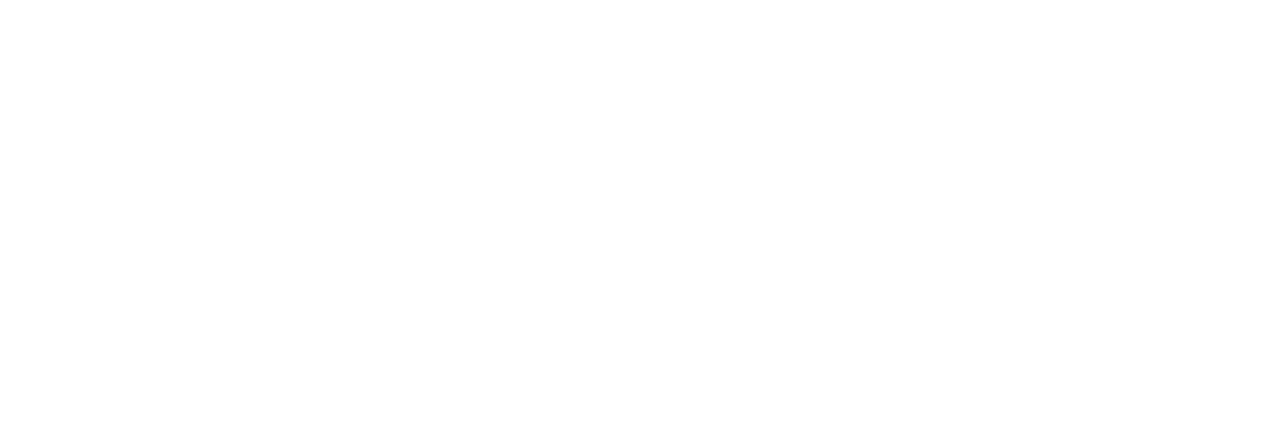
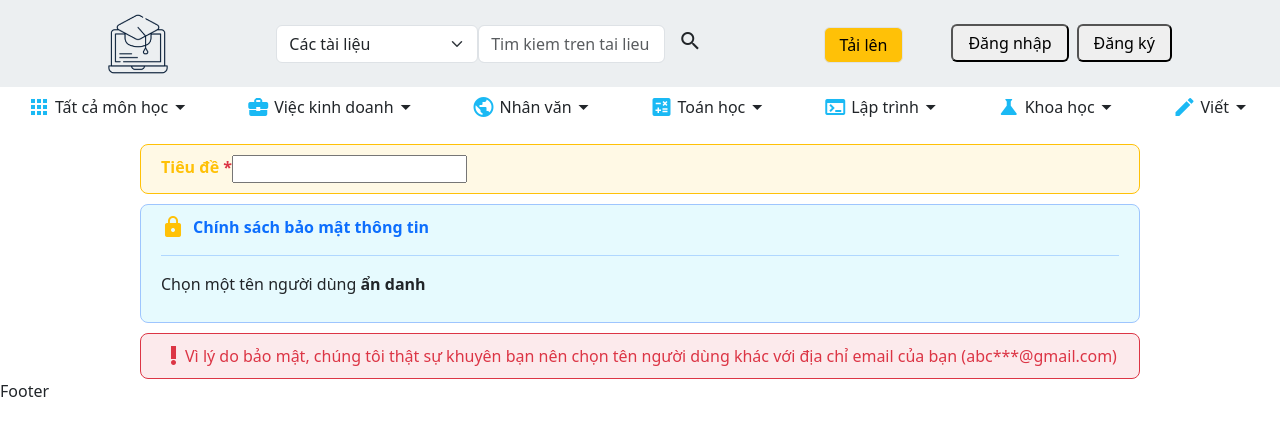
Before and after one commit to duchoaang/Ba_To_Pho, a React (Vite) app: page /upload in a window 1280 px wide. Before the commit this address had no page. Shown: the top 436 px of the page. Built offline with nearby package versions, Linux system fonts and the light colour scheme.

Commit message:
upload page

```diff
--- a/src/App.jsx
+++ b/src/App.jsx
@@ -4,9 +4,7 @@ import 'bootstrap/dist/css/bootstrap.min.css';
 import { routes } from '~/routes';
 import DefaultLayout from './layout/DefaultLayout';
 
-const App = () => {
-    console.log('ok');
-    return (
+const App = () => (
     <div id="App" className="vw-100 overflow-hidden">
         <Routes>
             {routes.map((route, index) => {
@@ -26,6 +24,5 @@ const App = () => {
         </Routes>
     </div>
 );
-};
 
 export default App;
--- a/src/components/Button/Button.jsx
+++ b/src/components/Button/Button.jsx
@@ -3,9 +3,9 @@ import styles from './Button.module.scss';
 
 const cx = classnames.bind(styles);
 
-const Button = ({ children, className, leftIcon, rightIcon }) => {
+const Button = ({ children, className, leftIcon, rightIcon, ...props }) => {
     return (
-        <button className={cx('wrapper', 'rounded', className)}>
+        <button className={cx('wrapper', 'rounded', className)} {...props}>
             {leftIcon ?? null}
             <span className={(leftIcon ? 'ms-2' : '') + (rightIcon ? 'me-2' : '')}>{children}</span>
             {rightIcon ?? null}
--- a/src/components/Header/Header.jsx
+++ b/src/components/Header/Header.jsx
@@ -1,4 +1,5 @@
 import { useState } from 'react';
+import { Link } from 'react-router-dom';
 import classNames from 'classnames/bind';
 import styles from './Header.module.scss';
 
@@ -48,13 +49,17 @@ const SubMenu = ({ data }) => {
     return (
         <li className={cx('sub-menu')}>
             <div className="d-flex align-items-center pb-2">
-                {data.icon ? <span className="material-icons">{data.icon}</span> : null}
+                {data.icon ? (
+                    <span className="material-icons" style={{ color: '#1ab9f4' }}>
+                        {data.icon}
+                    </span>
+                ) : null}
                 <span className="ms-1">{data.title}</span>
-                {data.subItem ? <span class="material-icons">arrow_drop_down</span> : null}
+                {data.subItem ? <span className="material-icons">arrow_drop_down</span> : null}
             </div>
-            <ul>
+            <ul className="bg-white">
                 {data.subItem.map((title, index) => (
-                    <li key={index} className="p-1 ps-3">
+                    <li key={index} className="py-2 ps-4 pe-3">
                         {title}
                     </li>
                 ))}
@@ -67,7 +72,7 @@ const Header = () => {
     const [user, setUser] = useState(false);
     return (
         <>
-            <header class={cx('wrapper')}>
+            <header className={cx('wrapper')}>
                 <div className={cx('logo')}>
                     <img src="src/assets/logo.png" alt="Logo" className="w-100 h-100" />
                 </div>
@@ -83,15 +88,17 @@ const Header = () => {
                     </button>
                 </div>
                 <div className={cx('actions')}>
-                    <Button className="me-5">Tải lên</Button>
+                    <Link to="/upload">
+                        <Button className="me-5 btn btn-warning border">Tải lên</Button>
+                    </Link>
                     {user ? (
-                        <button
+                        <Button
                             onClick={() => {
                                 setUser(false);
                             }}
                         >
                             User
-                        </button>
+                        </Button>
                     ) : (
                         <>
                             <Button
--- a/src/components/Header/Header.module.scss
+++ b/src/components/Header/Header.module.scss
@@ -27,12 +27,13 @@
         position: absolute;
         overflow: hidden;
         transition: height ease 0.3s;
+        z-index: 1;
 
         > li {
             min-width: max-content;
 
             &:hover {
-                background-color: rgba(0, 0, 0, 0.05);
+                background-color: #eee;
             }
         }
     }
--- a/src/layout/DefaultLayout/DefaultLayout.jsx
+++ b/src/layout/DefaultLayout/DefaultLayout.jsx
@@ -5,7 +5,7 @@ const DefaultLayout = ({ children }) => {
     return (
         <>
             <Header />
-            {children}
+            <div className="vw-100 overflow-hidden mt-4">{children}</div>
             <Footer />
         </>
     );
--- /dev/null
+++ b/src/pages/Upload/Upload.jsx
@@ -0,0 +1,47 @@
+import classNames from 'classnames/bind';
+import styles from './Upload.module.scss';
+
+const cx = classNames.bind(styles);
+
+const InputGroup = ({ title, info, ...props }) => {
+    return (
+        <div className={cx('input-group')}>
+            <label for={props.name}>
+                <b className="text-warning">
+                    {title} <span className="text-danger">{props.required ? '*' : ''}</span>
+                </b>
+            </label>
+            <input {...props} />
+            <span>{info}</span>
+        </div>
+    );
+};
+
+const Upload = () => {
+    return (
+        <form className={cx('wrapper')}>
+            <section className="border border-warning bg-warning">
+                <InputGroup title="Tiêu đề" name="title" required />
+            </section>
+            <section className="border border-primary-subtle bg-info">
+                <div className="d-flex align-items-center">
+                    <span className="material-icons text-warning">lock</span>
+                    <b className="ms-2 text-primary">Chính sách bảo mật thông tin</b>
+                </div>
+                <hr className="text-primary" />
+                <p>
+                    Chọn một tên người dùng <b>ẩn danh</b>
+                </p>
+            </section>
+            <section className="border border-danger bg-danger text-danger d-flex">
+                <span className="material-icons fw-bolder">priority_high</span>
+                <p className="mb-0">
+                    Vì lý do bảo mật, chúng tôi thật sự khuyên bạn nên chọn tên người dùng khác với địa chỉ email của
+                    bạn (abc***@gmail.com)
+                </p>
+            </section>
+        </form>
+    );
+};
+
+export default Upload;
--- /dev/null
+++ b/src/pages/Upload/Upload.module.scss
@@ -0,0 +1,20 @@
+.wrapper {
+    max-width: 1200px;
+    margin: 0 auto;
+    padding: 0 100px;
+
+    > section {
+        border: 1px solid;
+        padding: 10px 20px;
+        border-radius: 8px;
+        --bs-bg-opacity: 0.1;
+
+        & ~ section {
+            margin-top: 10px;
+        }
+    }
+}
+
+.input-group {
+    display: flex;
+}
--- /dev/null
+++ b/src/pages/Upload/index.js
@@ -0,0 +1 @@
+export { default } from './Upload';
--- a/src/routes.js
+++ b/src/routes.js
@@ -1,10 +1,15 @@
 import Home from '@pages/Home';
+import Upload from '@pages/Upload';
 
 const routes = [
     {
         path: '/',
         component: Home,
     },
+    {
+        path: '/upload',
+        component: Upload,
+    },
 ];
 
 export { routes };
```
Lines whose indentation alone changed are shown as unchanged.
